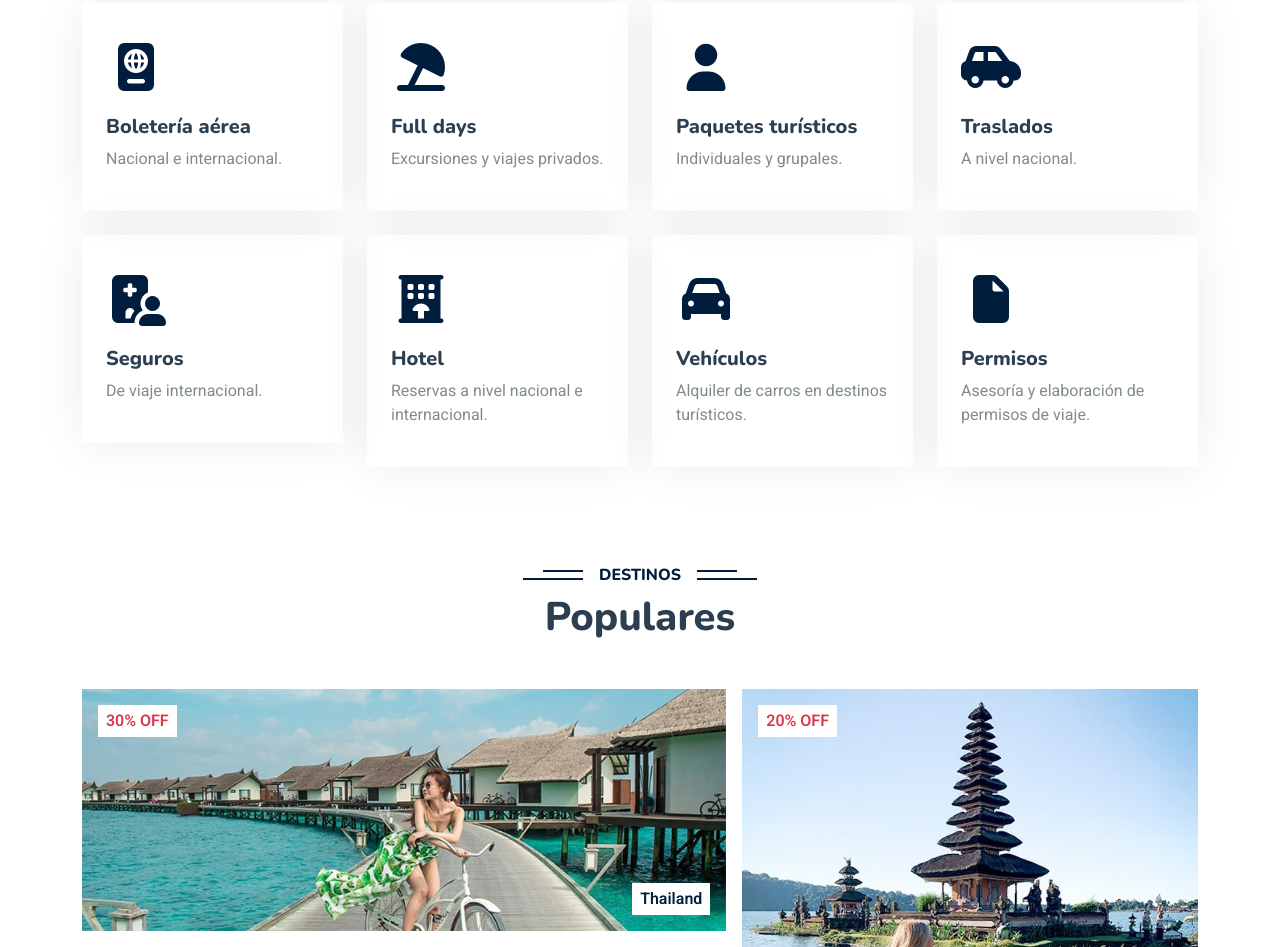
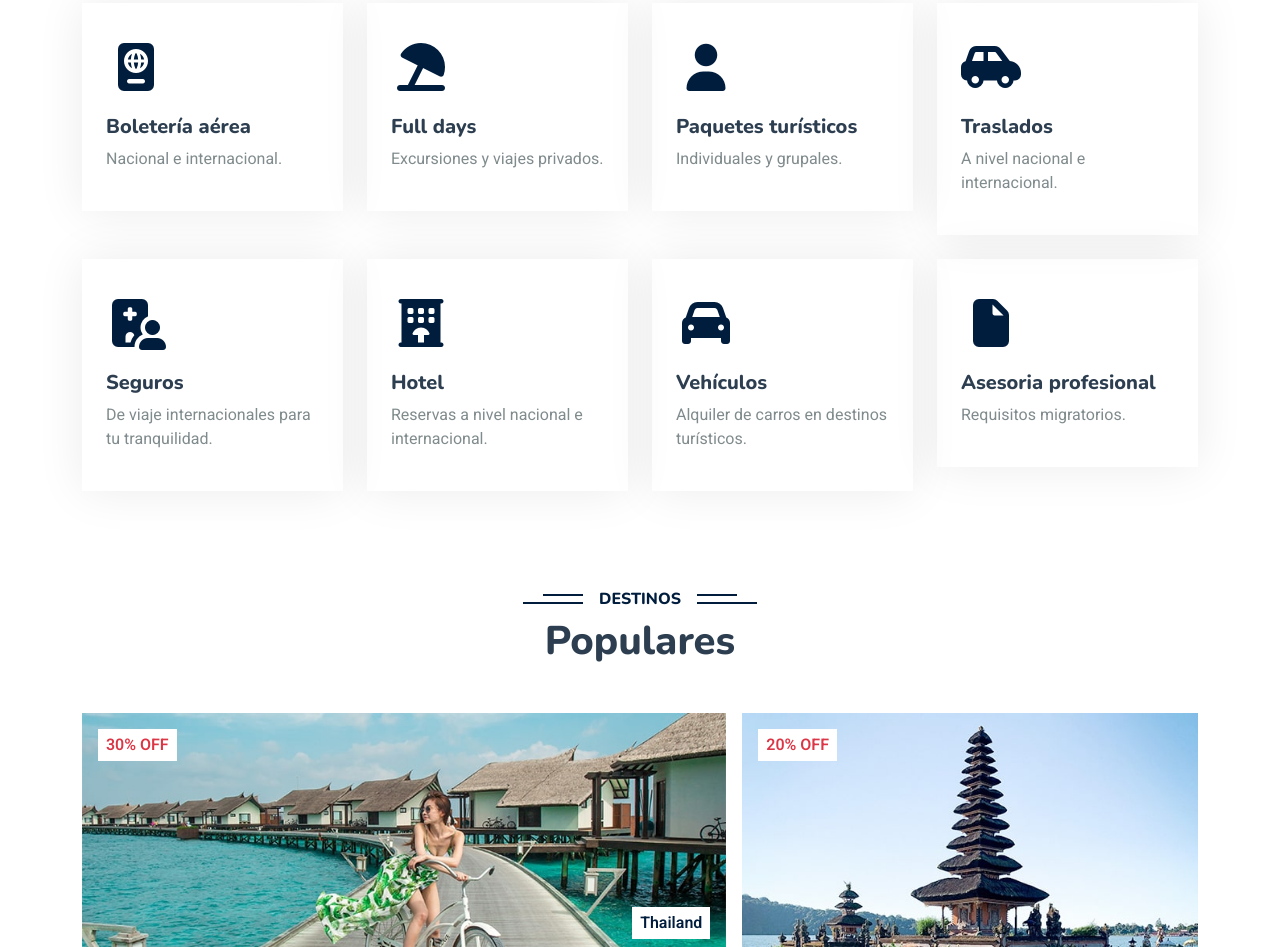
Before and after one commit to JLykos/corazonviajero, a plain HTML site: page docs/index.html in a window 1280 px wide. Shown: the part 1542-2489 px from the top of the page. Drawn offline with nearby package versions, Linux system fonts and the light colour scheme.

Commit message:
Update servicios.html
Cambio de ultimo servicio

```diff
--- a/docs/includes/servicios.html
+++ b/docs/includes/servicios.html
@@ -37,7 +37,7 @@
             <div class="p-4">
               <i class="fa-solid fa-3x fa-car-side text-primary mb-4"></i>
               <h5>Traslados</h5>
-              <p>A nivel nacional.</p>
+              <p>A nivel nacional e internacional.</p>
             </div>
           </div>
         </div>
@@ -46,7 +46,7 @@
             <div class="p-4">
               <i class="fa-solid fa-3x fa-hospital-user text-primary mb-4"></i>
               <h5>Seguros</h5>
-              <p>De viaje internacional.</p>
+              <p>De viaje internacionales para tu tranquilidad.</p>
             </div>
           </div>
         </div>
@@ -72,8 +72,8 @@
           <div class="service-item rounded pt-3">
             <div class="p-4">
               <i class="fa-solid fa-3x fa-file text-primary mb-4"></i>
-              <h5>Permisos</h5>
-              <p>Asesoría y elaboración de permisos de viaje.</p>
+              <h5>Asesoria profesional</h5>
+              <p>Requisitos migratorios.</p>
             </div>
           </div>
         </div>
```
